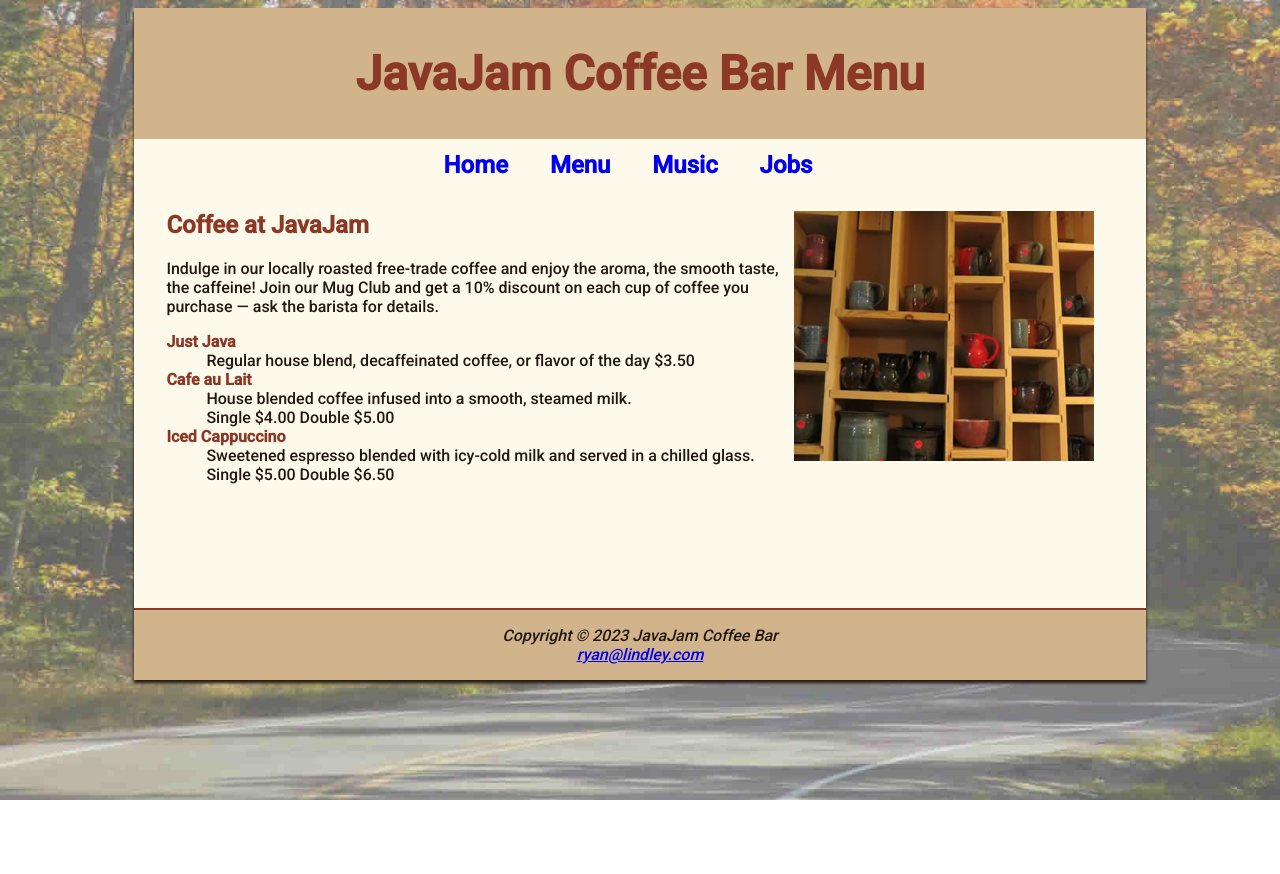
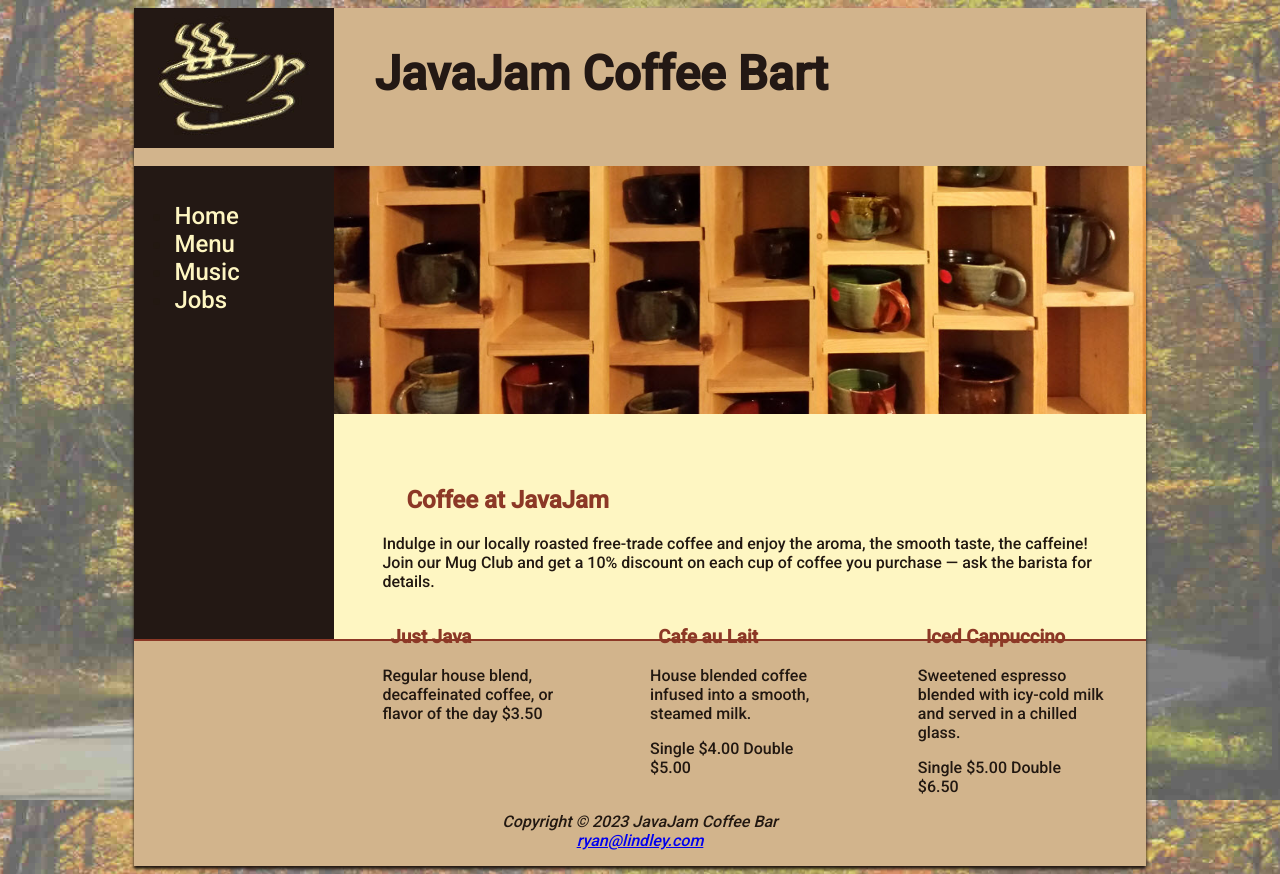
Before and after one commit to ryanlindley11/ryanlindley11.github.io, a plain HTML site: page javajam/menu.html in a window 1280 px wide. Before the commit the page ends 800 px from the top, so only its background shows below. Drawn offline with Linux system fonts and the light colour scheme.

Commit message:
Updated Nav Bar and Header Imgs
Moved nav bar to float left and updated headers on all pages

```diff
--- a/javajam/javajam.css
+++ b/javajam/javajam.css
@@ -1,8 +1,24 @@
+* {
+    box-sizing: border-box;
+}
+main {
+    padding-left: 0;
+    padding-right: 0;
+    padding-bottom: 2em;
+    padding-top: 0;
+    margin-left: 200px;
+    background-color: #FEF6C2;
+}
 
-main {
-    padding-left: 2em;
-    padding-right: 2em;
-    padding-bottom: 2em;
+main h2,
+main h3,
+main h4,
+main p,
+main div,
+main ul,
+main dl {
+  padding-left: 3em;
+  padding-right: 2em;
 }
 
 body {
@@ -15,17 +31,30 @@ body {
 
 #wrapper {
     width: 80%;
-    background-color: #FEFAEB;
+    background-color: #231814;
     margin-right: auto;
     margin-left: auto;
     min-width: 900px;
     max-width: 1280px;
     box-shadow: 0 3px 3px #221811;
+    padding: 0;
 }
 
 #homehero {
     height: 300px;
-    background-size: cover;
+    background-size: 100% 100%;
+    padding: 0;
+}
+
+#heromugs {
+    height: 300px;
+    background-size: 100% 100%;
+    padding: 0;
+}
+
+#heroguitar {
+    height: 300px;
+    background-size: 100% 100%;
     padding: 0;
 }
 
@@ -39,12 +68,27 @@ img {
 }
 
 header {
-    color: #8C3826;
     background-color: #D2B48C;
-    text-align: center;
+    background-image: url("coffeelogo.jpg");
+    background-repeat: no-repeat;
+    padding-left: 240px;
+    color: #231814;
     padding-top: .3em;
-    padding-bottom: .3em;
+    padding-bottom: 2em;
 }
+
+header a {
+    text-decoration: none;
+    color: #231814;
+  }
+
+  header a:visited {
+    color: #231814;
+  }
+
+  header a:hover {
+    color: #FEF6C2;
+  }
 
 h1 {
     font-size: 3em;
@@ -63,21 +107,38 @@ dt {
 }
 
 h4 {
+    text-transform: uppercase;
     background-color: #D2B48C;
     font-size: 1.2em;
     padding-left: .5em;
-    padding-bottom: .25em;
+    padding-bottom: 0;
+    border-bottom: 2px solid #8C3826;
 }
+
 nav {
-    text-align: center;
+    float: left;
+    width: 200px;
     font-size: 1.5em;
     padding-top: .5em;
     padding-bottom: .5em;
 }
 
 nav a {
+    color: #fef6c2;
     text-decoration: none;
-    padding-right: 1em;
+    padding-left: 0;
+}
+
+nav a:link:visited {
+    color: #D2B48C;
+}
+
+nav a:link:hover {
+    color: #CC9933;
+}
+.onethird {
+    float: left;
+    width: 33%;
 }
 
 #coffeemugs {
@@ -89,6 +150,18 @@ nav a {
      margin-top: 20px;
 }
 
+.details {
+    padding-left: 20%;
+    padding-right: 20%;
+    overflow: auto;
+}
+
+.floatleft {
+    float: left;
+    padding-right: 2em;
+    padding-bottom: 2em;
+}
+
 footer {
     font-style: italic;
     background-color: #D2B48C;
@@ -96,8 +169,3 @@ footer {
     padding: 1em;
     border-top: 2px solid #8C3826
 }
-
-.details {
-    padding-left: 20%;
-    padding-right: 20%;
-}
--- a/javajam/menu.html
+++ b/javajam/menu.html
@@ -23,52 +23,43 @@
   <body>
     <div id="wrapper">
     <header>
-    <h1>JavaJam Coffee Bar Menu</h1>
+      <h1><a href="index.html">JavaJam Coffee Bart</a></h1>
   </header>
+  <nav class="nav">
+      <ul>
+      <li><a href="index.html">Home</a></li>
+      <li><a href="menu.html">Menu</a></li>
+      <li><a href="music.html">Music</a></li>
+      <li><a href="jobs.html">Jobs</a></li>
+    </ul>
+  </nav>
   <main>
-    <nav class="nav">
-      <b>
-        <a href="index.html">Home</a>
-        &nbsp;
-        <a href="menu.html">Menu</a>
-        &nbsp;
-        <a href="music.html">Music</a>
-        &nbsp;
-        <a href="jobs.html">Jobs</a>
-      </b>
-    </nav>
-    <img id="coffeemugs" src="images/mugs.jpg" alt="Coffee Mugs">
+    <div id="heromugs">
+      <img src="heromugs.jpg" alt="heromugs">
+    </div>
     <h2>Coffee at JavaJam</h2>
     <p>
       Indulge in our locally roasted free-trade coffee and enjoy the aroma, the smooth taste, the caffeine!
       Join our Mug Club and get a 10% discount on each cup of coffee you purchase &#8212; ask the barista for details.
     </p>
-    <dl>
-      <dt>
-        <strong>Just Java</strong>
-      </dt>
-      <dd>
-        Regular house blend, decaffeinated coffee, or flavor of the day $3.50
-      </dd>
 
-      <dt>
-        <strong>Cafe au Lait</strong>
-      </dt>
-      <dd>
-        House blended coffee infused into a smooth, steamed milk.
-        <br>
-        Single $4.00 Double $5.00
-      </dd>
-      <dt><strong>Iced Cappuccino</strong></dt>
-      <dd>
-        Sweetened espresso blended with icy-cold milk and served in a chilled
-        glass.
-        <br>
-        Single $5.00 Double $6.50
-      </dd>
-    </dl>
+      <section class="onethird">
+        <h3>Just Java</h3>
+        <p>Regular house blend, decaffeinated coffee, or flavor of the day $3.50</p>
+      </section>
+      <section class="onethird">
+        <h3>Cafe au Lait</h3>
+        <p>House blended coffee infused into a smooth, steamed milk.</p>
+        <p>Single $4.00 Double $5.00</p>
+      </section>
+      <section class="onethird">
+      <h3>Iced Cappuccino</h3>
+        <p>Sweetened espresso blended with icy-cold milk and served in a chilled
+        glass.</p>
+        <p>Single $5.00 Double $6.50</p>
+      </section>
     </main>
-    <br><br><br><br>
+
     <footer>
       <div>Copyright &copy; 2023 JavaJam Coffee Bar</div>
       <div>
```
Also changed, not shown: javajam/index.html (+28 -29 lines), javajam/music.html (+16 -14 lines), javajam/coffeelogo.jpg (added), javajam/heroguitar.jpg (added), javajam/heromugs.jpg (added).
